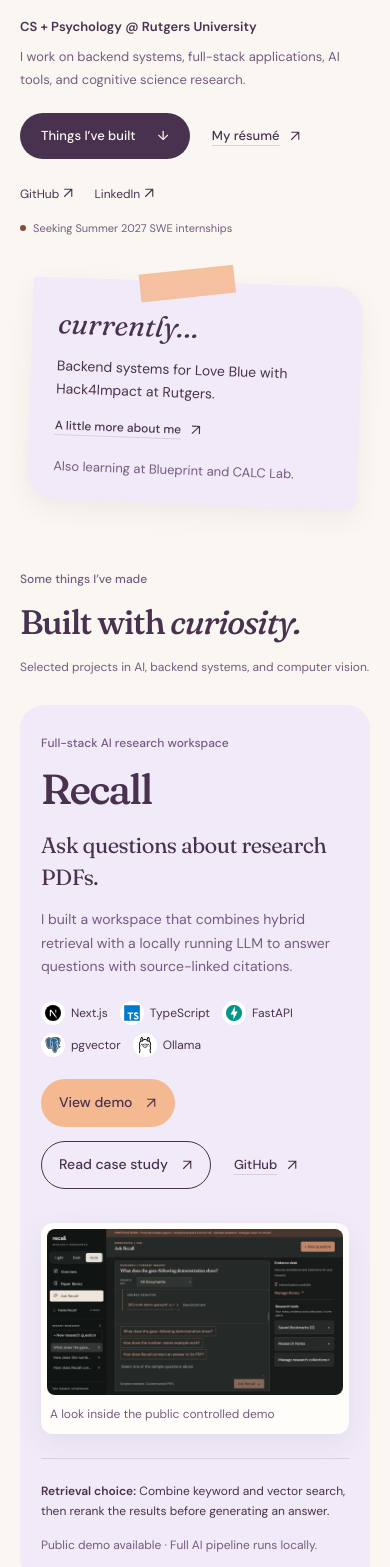
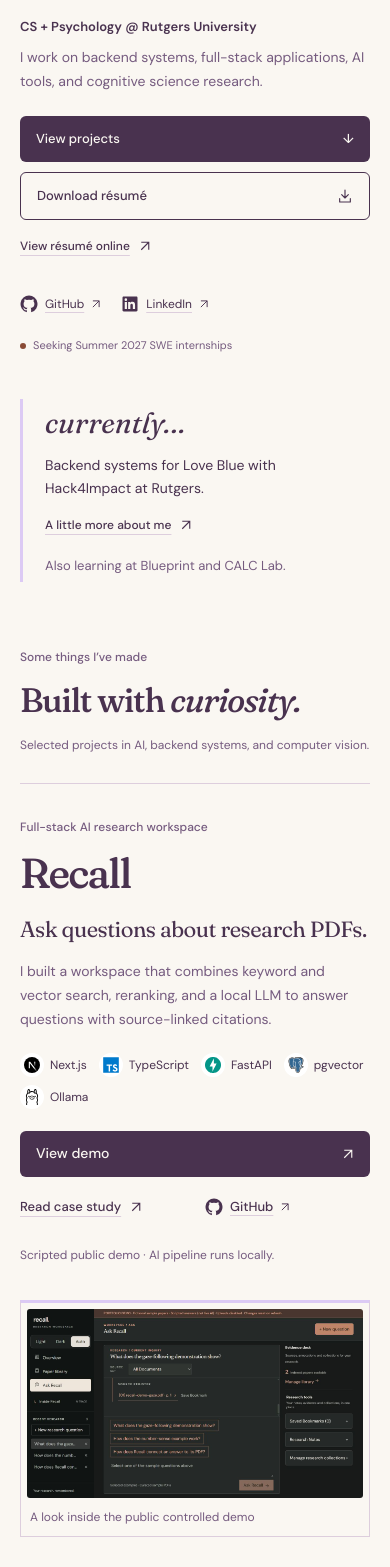
Before and after one commit to ayraagrawal-byte/ayra-agrawal-portfolio, a Next.js app: page / in a window 390 px wide. Shown: the part 380-1947 px from the top of the page. Built offline with nearby package versions, Linux system fonts and the light colour scheme; no server answers.

Commit message:
Unify project presentation and refine portfolio actions

```diff
--- a/app/globals.css
+++ b/app/globals.css
@@ -243,7 +243,7 @@
 }
 .hero-actions {
   display: flex;
-  gap: 25px;
+  gap: 12px;
   align-items: center;
   flex-wrap: wrap;
   margin-top: 26px;
@@ -259,14 +259,11 @@
   border-radius: 30px;
   font-size: 13px;
   font-weight: 500;
-  transition:
-    transform 0.18s,
-    box-shadow 0.18s;
 }
 .button:hover {
   color: var(--paper);
-  transform: translateY(-2px);
-  box-shadow: 0 5px 0 var(--lilac);
+  text-decoration: underline;
+  text-underline-offset: 4px;
 }
 .text-link {
   display: inline-flex;
@@ -307,24 +304,10 @@
   flex-shrink: 0;
 }
 .hero-note {
-  position: relative;
-  transform: rotate(3deg);
-  background: var(--panel);
-  border-radius: 4px 28px 7px 28px;
-  padding: 40px 32px 26px;
-  box-shadow: 0 9px 24px var(--shadow);
+  border-left: 3px solid var(--lilac);
+  padding: 12px 0 12px 30px;
   max-width: 340px;
   justify-self: end;
-}
-.note-tape {
-  position: absolute;
-  left: 32%;
-  top: -12px;
-  width: 95px;
-  height: 28px;
-  background: var(--apricot);
-  opacity: 0.85;
-  transform: rotate(-8deg);
 }
 .note-heading {
   font: italic 33px/1.3 var(--serif);
@@ -368,12 +351,8 @@
   padding-block: 5px 30px;
 }
 .recall-feature {
-  background: var(--panel);
-  border-radius: 30px 30px 8px 30px;
   display: grid;
-  grid-template-columns: 0.8fr 1.2fr;
-  gap: 24px 40px;
-  padding: 40px;
+  grid-template-columns: 0.85fr 1.15fr;
   align-items: center;
 }
 .recall-copy h3,
@@ -480,26 +459,13 @@
 }
 .recall-window .screenshot-frame {
   padding: 10px 10px 0;
-  background: var(--surface);
-  border-radius: 18px;
-  box-shadow: 0 10px 28px var(--shadow);
+  border: 1px solid var(--line);
+  border-top: 3px solid var(--lilac);
 }
 .screenshot-frame figcaption {
   font-size: 12px;
   color: var(--muted);
   padding: 12px 4px;
-}
-.recall-foot {
-  grid-column: 1/-1;
-  display: grid;
-  grid-template-columns: 1fr 1fr;
-  gap: 32px;
-  border-top: 1px solid var(--line);
-  padding-top: 22px;
-  font-size: 13px;
-}
-.recall-foot strong {
-  font-weight: 600;
 }
 .project-caveat {
   font-size: 12px;
@@ -509,21 +475,12 @@
 .trace-feature {
   display: grid;
   grid-template-columns: 0.85fr 1.15fr;
-  gap: 65px;
-  align-items: center;
-  margin-block: 85px;
-  padding-inline: 12px;
+  align-items: center;
 }
 .trace-notebook {
-  background: var(--peach-paper);
-  padding: 25px 30px;
-  border-radius: 24px 6px 24px 6px;
-}
-.margin-note {
-  display: block;
-  font: 500 16px/1.5 var(--sans);
-  color: var(--accent-text);
-  margin-bottom: 23px;
+  padding: 24px 30px;
+  border-top: 3px solid var(--apricot);
+  background: transparent;
 }
 .system-figure {
   padding: 22px;
@@ -595,57 +552,22 @@
   bottom: -23px;
   color: var(--accent-text);
 }
-.benchmark-note {
-  display: flex;
-  gap: 22px;
-  align-items: center;
-  margin-block: 22px 15px;
-}
-.benchmark-note strong {
-  font: 40px/1.05 var(--serif);
-  letter-spacing: -1.5px;
-  flex-shrink: 0;
-}
-.benchmark-note strong > span {
-  display: block;
-  font: 11px/1.8 var(--sans);
-  letter-spacing: 0;
-  margin-top: 4px;
-}
-.benchmark-note p {
-  color: var(--muted);
-  font-size: 12px;
-}
 .spoton-feature {
   display: grid;
-  grid-template-columns: 1.1fr 1fr;
-  gap: 65px;
-  align-items: center;
-  padding-block: 10px 30px;
+  grid-template-columns: 1.15fr 0.85fr;
+  align-items: center;
 }
 .spoton-snapshot {
-  padding: 17px 17px 0;
-  background: var(--surface);
-  box-shadow: 0 8px 30px var(--shadow);
-  transform: rotate(-2deg);
-  border-radius: 5px;
-  position: relative;
-  margin-inline: 12px;
+  padding: 10px 10px 0;
+  border: 1px solid var(--line);
+  border-top: 3px solid var(--lilac);
+  margin: 0;
 }
 .snapshot-label {
   display: block;
-  font: italic 16px var(--serif);
-  padding: 0 0 15px 3px;
-}
-.spoton-snapshot::before {
-  content: "";
-  width: 70px;
-  height: 25px;
-  background: var(--lilac);
-  position: absolute;
-  right: 20px;
-  top: -10px;
-  transform: rotate(12deg);
+  font: 500 12px/1.6 var(--sans);
+  color: var(--muted);
+  padding: 6px 3px 14px;
 }
 .project-detail {
   margin-top: 22px;
@@ -765,7 +687,7 @@
 }
 .currently-board {
   background: var(--panel);
-  border-radius: 30px 6px 30px 6px;
+  border-radius: 6px;
   padding: 32px;
 }
 .currently-board h3 {
@@ -852,7 +774,7 @@
 .research-section {
   background: var(--panel);
   padding-block: 65px;
-  border-radius: 70px 0 70px 0;
+  border-radius: 0;
 }
 .research-grid {
   display: grid;
@@ -893,7 +815,7 @@
   margin-block: 85px 45px;
   padding: 45px;
   background: var(--peach-paper);
-  border-radius: 30px 30px 30px 5px;
+  border-radius: 6px;
   display: grid;
   grid-template-columns: 1fr 1fr;
   gap: 25px;
@@ -1154,26 +1076,13 @@
     gap: 45px;
     grid-template-columns: 1.5fr 1fr;
   }
-  .hero-note {
-    padding: 35px 23px 23px;
-  }
   .hero-note .text-link {
     font-size: 11px;
   }
   .hero h1 {
     font-size: 64px;
   }
-  .recall-feature {
-    padding: 30px;
-    gap: 25px;
-  }
   .trace-feature,
-  .spoton-feature {
-    gap: 35px;
-  }
-  .trace-notebook {
-    padding: 23px;
-  }
   .about-section {
     gap: 60px;
   }
@@ -1218,38 +1127,20 @@
   .hero-description {
     font-size: 13px;
   }
-  .hero-note {
-    padding: 32px 23px 20px;
-  }
   .hero-note > p:not(.note-heading) {
     font-size: 14px;
   }
   .note-heading {
     font-size: 28px;
   }
-  .recall-feature {
-    grid-template-columns: 1fr;
-    padding: 30px;
-  }
   .recall-copy {
     max-width: 550px;
   }
   .recall-window {
     margin-top: 10px;
   }
-  .recall-foot {
-    gap: 20px;
-  }
-  .trace-feature {
-    grid-template-columns: 1fr;
-    gap: 30px;
-    margin-block: 60px;
-  }
   .trace-copy {
     max-width: 550px;
-  }
-  .trace-notebook {
-    padding: 28px;
   }
   .trace-notebook .system-steps {
     grid-template-columns: repeat(4, 1fr);
@@ -1263,15 +1154,8 @@
     bottom: auto;
     left: auto;
   }
-  .spoton-feature {
-    grid-template-columns: 1fr;
-    gap: 30px;
-  }
   .spoton-copy {
     order: -1;
-  }
-  .spoton-snapshot {
-    max-width: 560px;
   }
   .toolkit-grid {
     grid-template-columns: 1fr 1fr;
@@ -1370,13 +1254,6 @@
     flex-basis: 100%;
     font-size: 11px;
   }
-  .hero-note {
-    justify-self: center;
-    width: calc(100% - 20px);
-    max-width: 400px;
-    padding: 27px 26px 22px;
-    transform: rotate(2deg);
-  }
   .note-heading {
     font-size: 29px;
     margin-bottom: 12px;
@@ -1411,11 +1288,6 @@
   .eyebrow,
   .project-kind {
     font-size: 12px;
-  }
-  .recall-feature {
-    border-radius: 24px 24px 5px 24px;
-    padding: 25px 21px;
-    gap: 24px;
   }
   .recall-copy h3,
   .trace-copy h3,
@@ -1434,28 +1306,12 @@
     gap: 8px 12px;
     font-size: 12px;
   }
-  .recall-foot {
-    grid-template-columns: 1fr;
-    gap: 14px;
-    font-size: 12px;
-  }
-  .recall-window .screenshot-frame {
-    padding: 6px 6px 0;
-    border-radius: 12px;
-  }
   .screenshot-frame img {
     border-radius: 8px;
   }
   .screenshot-frame figcaption {
     font-size: 12px;
     padding: 9px 3px;
-  }
-  .trace-feature {
-    padding-inline: 0;
-    margin-block: 36px;
-  }
-  .trace-notebook {
-    padding: 23px 17px;
   }
   .trace-notebook .system-steps {
     grid-template-columns: 1fr 1fr;
@@ -1485,19 +1341,6 @@
   .system-steps li:nth-child(3)::after {
     right: -16px;
   }
-  .benchmark-note {
-    gap: 15px;
-  }
-  .benchmark-note strong {
-    font-size: 36px;
-  }
-  .benchmark-note p {
-    font-size: 12px;
-  }
-  .spoton-snapshot {
-    padding: 12px 12px 0;
-    margin-inline: 7px;
-  }
   .snapshot-label {
     font-size: 14px;
   }
@@ -1557,7 +1400,7 @@
     font-size: 20px;
   }
   .research-section {
-    border-radius: 40px 0 40px 0;
+    border-radius: 0;
     padding-block: 32px;
   }
   .research-grid {
@@ -1671,3 +1514,106 @@
     transition: none !important;
   }
 }
+
+/* Shared project rhythm; each project keeps its own composition. */
+.hero-actions .button,
+.project-links .button {
+  border-radius: 6px;
+  min-height: 46px;
+  gap: 12px;
+  white-space: nowrap;
+}
+.hero-actions .resume-page-link {
+  flex-basis: 100%;
+  width: fit-content;
+  margin-top: 2px;
+  font-size: 12px;
+}
+.external-link {
+  display: inline-flex;
+  align-items: center;
+  gap: 7px;
+  text-decoration: underline;
+  text-decoration-color: var(--line);
+  text-underline-offset: 4px;
+  white-space: nowrap;
+}
+.social-icon { flex-shrink: 0; }
+.external-link .arrow-icon { width: 10px; height: 10px; }
+.recall-feature,
+.trace-feature,
+.spoton-feature {
+  padding: 48px 0;
+  margin: 0;
+  gap: 48px;
+  background: transparent;
+  border-radius: 0;
+  border-top: 1px solid var(--line);
+}
+.spoton-feature { border-bottom: 1px solid var(--line); }
+.project-links { gap: 10px 18px; margin-top: 24px; }
+.project-links > a { white-space: nowrap; }
+.project-note {
+  margin-top: 16px;
+  font-size: 12px !important;
+  color: var(--muted);
+}
+.screenshot-frame img { border-radius: 3px; }
+.also-built {
+  background: transparent;
+  border-radius: 0;
+  padding: 22px 0;
+  margin-top: 0;
+}
+.also-built > span { display: none; }
+.trace-architecture figcaption {
+  font: 500 17px/1.5 var(--sans);
+  margin-bottom: 24px;
+}
+.trace-architecture ol { list-style: none; padding: 0; margin: 0; }
+.trace-phase {
+  display: block;
+  font-size: 12px;
+  color: var(--accent-text);
+  margin-bottom: 10px;
+}
+.trace-architecture li:nth-child(3) { margin-top: 26px; }
+.trace-step {
+  display: grid;
+  grid-template-columns: 24px 118px 1fr;
+  gap: 12px;
+  align-items: baseline;
+  padding: 14px 0;
+  border-bottom: 1px solid var(--line);
+}
+.trace-index { font-size: 11px; color: var(--muted); font-variant-numeric: tabular-nums; }
+.trace-step strong { font-size: 14px; font-weight: 600; }
+.trace-step > span:last-child { font-size: 13px; color: var(--muted); }
+.trace-architecture > p { font-size: 12px; color: var(--muted); margin-top: 18px; }
+@media (max-width: 1000px) {
+  .recall-feature, .trace-feature, .spoton-feature { grid-template-columns: 1fr; gap: 28px; }
+  .recall-copy, .trace-copy, .spoton-copy { max-width: 620px; }
+  .spoton-copy { order: -1; }
+  .spoton-snapshot { max-width: none; }
+}
+@media (max-width: 600px) {
+  .hero-actions { display: grid; grid-template-columns: 1fr; gap: 10px; }
+  .hero-actions .button { justify-content: space-between; width: 100%; padding-inline: 16px; }
+  .hero-actions .resume-page-link { margin-top: 0; min-height: 32px; }
+  .hero-description { font-size: 14px; }
+  .hero-note { justify-self: stretch; max-width: none; padding: 5px 0 5px 22px; }
+  .hero-social > a { min-height: 44px; }
+  .recall-feature, .trace-feature, .spoton-feature { padding-block: 30px; gap: 24px; }
+  .project-links { display: grid; grid-template-columns: 1fr 1fr; gap: 8px 20px; margin-top: 22px; }
+  .project-links .button { grid-column: 1/-1; width: 100%; justify-content: space-between; padding-inline: 16px; }
+  .project-links > .text-link { font-size: 13px; justify-self: start; }
+  .recall-window .screenshot-frame, .spoton-snapshot { padding: 6px 6px 0; border-radius: 0; }
+  .trace-notebook { padding: 22px 0 0; }
+  .trace-step { grid-template-columns: 22px 1fr; gap: 4px 12px; padding-block: 13px; }
+  .trace-step > span:last-child { grid-column: 2; font-size: 13px; }
+  .trace-architecture figcaption { font-size: 17px; margin-bottom: 20px; }
+  .snapshot-label { font-size: 12px; }
+  .also-built { gap: 12px; padding-block: 22px; }
+  .also-built p { flex-basis: 100%; font-size: 13px; }
+  .also-built a { margin-left: 0; }
+}
--- a/app/page.tsx
+++ b/app/page.tsx
@@ -1,8 +1,8 @@
 import Link from "next/link";
 import Image from "next/image";
 import { TechLogo, TechStack } from "@/components/tech-stack";
-import { Arrow, Star } from "@/components/site-shell";
-import { SystemFigure } from "@/components/system-figure";
+import { Arrow, Star, SocialIcon, DownloadIcon } from "@/components/site-shell";
+import { TraceArchitecture } from "@/components/system-figure";
 import { projects, experience, links, currently } from "@/lib/content";
 
 function ProjectStack({
@@ -47,18 +47,21 @@
           </p>
           <div className="hero-actions">
             <a className="button" href="#work">
-              Things I’ve built <span aria-hidden="true">↓</span>
+              View projects <span aria-hidden="true">↓</span>
             </a>
-            <Link className="text-link" href={links.resume}>
-              My résumé <Arrow />
+            <a className="button button-outline" href="/Ayra-Agrawal-Resume.pdf" download>
+              Download résumé <DownloadIcon />
+            </a>
+            <Link className="text-link resume-page-link" href={links.resume}>
+              View résumé online <Arrow />
             </Link>
           </div>
           <div className="hero-social">
-            <a href={links.github}>
-              GitHub <Arrow />
+            <a className="external-link" href={links.github}>
+              <SocialIcon name="github" /> GitHub <Arrow />
             </a>
-            <a href={links.linkedin}>
-              LinkedIn <Arrow />
+            <a className="external-link" href={links.linkedin}>
+              <SocialIcon name="linkedin" /> LinkedIn <Arrow />
             </a>
             <span className="availability">
               <span className="status-dot" /> Seeking Summer 2027 SWE
@@ -67,7 +70,6 @@
           </div>
         </div>
         <aside className="hero-note" aria-label="A little life update">
-          <span className="note-tape" aria-hidden="true" />
           <p className="note-heading">currently…</p>
           <p>{currently[0].text}</p>
           <a className="text-link" href="#about">
@@ -102,29 +104,30 @@
               Ask questions about research PDFs.
             </p>
             <p>
-              I built a workspace that combines hybrid retrieval with a locally
-              running LLM to answer questions with source-linked citations.
+              I built a workspace that combines keyword and vector search,
+              reranking, and a local LLM to answer questions with source-linked citations.
             </p>
             <ProjectStack stack={recall.stack} name="Recall" />
             <div className="project-links">
               <a
-                className="button button-apricot"
+                className="button"
                 href={recall.demo}
                 aria-label="View Recall controlled demo"
               >
                 View demo <Arrow />
               </a>
               <Link
-                className="button button-outline"
+                className="text-link"
                 href="/work/recall#main"
                 aria-label="Read Recall case study"
               >
                 Read case study <Arrow />
               </Link>
-              <a className="text-link" href={recall.github}>
-                GitHub <Arrow />
+              <a className="text-link external-link" href={recall.github}>
+                <SocialIcon name="github" /> GitHub <Arrow />
               </a>
             </div>
+            <p className="project-note">Scripted public demo · AI pipeline runs locally.</p>
           </div>
           <div className="recall-window">
             <figure className="screenshot-frame">
@@ -137,15 +140,6 @@
               />
               <figcaption>A look inside the public controlled demo</figcaption>
             </figure>
-          </div>
-          <div className="recall-foot">
-            <p>
-              <strong>Retrieval choice:</strong> Combine keyword and vector
-              search, then rerank the results before generating an answer.
-            </p>
-            <p className="project-caveat">
-              Public demo available · Full AI pipeline runs locally.
-            </p>
           </div>
         </article>
         <article className="trace-feature" aria-labelledby="trace-title">
@@ -169,28 +163,13 @@
               >
                 Read case study <Arrow />
               </Link>
-              <a className="text-link" href={trace.github}>
-                GitHub <Arrow />
+              <a className="text-link external-link" href={trace.github}>
+                <SocialIcon name="github" /> GitHub <Arrow />
               </a>
             </div>
           </div>
           <div className="trace-notebook">
-            <span className="margin-note">How TraceLab works</span>
-            <SystemFigure />
-            <div className="benchmark-note">
-              <strong>
-                ~500 <span>requests/sec</span>
-              </strong>
-              <p>
-                Reported local API ingestion / enqueue performance.
-                <br />
-                100 clients · 96 ms p95 · not production throughput.
-              </p>
-            </div>
-            <p className="project-caveat">
-              API enqueue latency and background PostgreSQL persistence are
-              measured separately.
-            </p>
+            <TraceArchitecture />
           </div>
         </article>
         <article className="spoton-feature" aria-labelledby="spoton-title">
@@ -218,11 +197,11 @@
             </p>
             <ProjectStack stack={spoton.stack} name="SpotOn" />
             <div className="project-links">
-              <a className="button button-outline" href={spoton.demo}>
+              <a className="button" href={spoton.demo}>
                 Try the demo <Arrow />
               </a>
-              <a className="text-link" href={spoton.github}>
-                Team GitHub <Arrow />
+              <a className="text-link external-link" href={spoton.github}>
+                <SocialIcon name="github" /> GitHub <Arrow />
               </a>
             </div>
             <details className="project-detail">
@@ -232,11 +211,7 @@
               <p>
                 {spoton.role} {spoton.decision}
               </p>
-              <p className="project-caveat">
-                Three-person collaboration; repository owned by teammate
-                shuknuk. Physical-camera accuracy and device acceptance remain
-                unverified.
-              </p>
+              <p>Three-person collaboration; team repository owned by shuknuk.</p>
             </details>
           </div>
         </article>
@@ -377,11 +352,11 @@
             ayraagrawal@gmail.com <Arrow />
           </a>
           <div>
-            <a href={links.github}>
-              GitHub <Arrow />
+            <a className="external-link" href={links.github}>
+              <SocialIcon name="github" /> GitHub <Arrow />
             </a>
-            <a href={links.linkedin}>
-              LinkedIn <Arrow />
+            <a className="external-link" href={links.linkedin}>
+              <SocialIcon name="linkedin" /> LinkedIn <Arrow />
             </a>
             <Link href={links.resume}>
               Résumé <Arrow />
--- a/components/site-shell.tsx
+++ b/components/site-shell.tsx
@@ -5,7 +5,7 @@
   return (
     <header className="site-header shell">
       <Link href="/" className="wordmark" aria-label="Ayra Agrawal home">
-        ayra agrawal <Star />
+        ayra agrawal
       </Link>
       <nav aria-label="Main navigation">
         <Link href="/#work">Projects</Link>
@@ -62,3 +62,22 @@
     </svg>
   );
 }
+
+export function DownloadIcon() {
+  return (
+    <svg aria-hidden="true" width="16" height="16" viewBox="0 0 24 24" fill="none" stroke="currentColor" strokeWidth="1.7" strokeLinecap="round" strokeLinejoin="round">
+      <path d="M12 3v12m-5-5 5 5 5-5M4 16v5h16v-5" />
+    </svg>
+  );
+}
+export function SocialIcon({ name }: { name: "github" | "linkedin" }) {
+  return name === "github" ? (
+    <svg className="social-icon" aria-hidden="true" width="18" height="18" viewBox="0 0 24 24" fill="currentColor">
+      <path d="M12 .8a11.3 11.3 0 0 0-3.57 22.02c.56.1.77-.24.77-.54v-2.1c-3.14.68-3.8-1.33-3.8-1.33-.52-1.3-1.26-1.65-1.26-1.65-1.02-.7.08-.69.08-.69 1.13.08 1.72 1.16 1.72 1.16 1 1.72 2.63 1.22 3.27.93.1-.72.39-1.22.72-1.5-2.5-.29-5.14-1.25-5.14-5.57 0-1.23.44-2.23 1.16-3.02-.12-.28-.5-1.43.11-2.98 0 0 .95-.3 3.11 1.16a10.8 10.8 0 0 1 5.66 0c2.16-1.46 3.1-1.16 3.1-1.16.62 1.55.24 2.7.12 2.98.72.8 1.16 1.8 1.16 3.02 0 4.33-2.64 5.28-5.16 5.56.4.35.77 1.04.77 2.1v3.09c0 .3.2.65.78.54A11.3 11.3 0 0 0 12 .8Z" />
+    </svg>
+  ) : (
+    <svg className="social-icon" aria-hidden="true" width="18" height="18" viewBox="0 0 24 24" fill="currentColor">
+      <path d="M20.45 2H3.55C2.69 2 2 2.68 2 3.52v16.96C2 21.32 2.69 22 3.55 22h16.9c.86 0 1.55-.68 1.55-1.52V3.52C22 2.68 21.31 2 20.45 2ZM7.93 18.75H4.98V9.2h2.95v9.55ZM6.46 7.9a1.71 1.71 0 1 1 0-3.42 1.71 1.71 0 0 1 0 3.42Zm12.29 10.85H15.8V14.1c0-1.1-.02-2.52-1.54-2.52-1.54 0-1.78 1.2-1.78 2.44v4.73H9.53V9.2h2.83v1.3h.04c.39-.74 1.36-1.53 2.8-1.53 3 0 3.55 1.97 3.55 4.53v5.25Z" />
+    </svg>
+  );
+}
```
Also changed, not shown: components/system-figure.tsx (+27 -0 lines).
